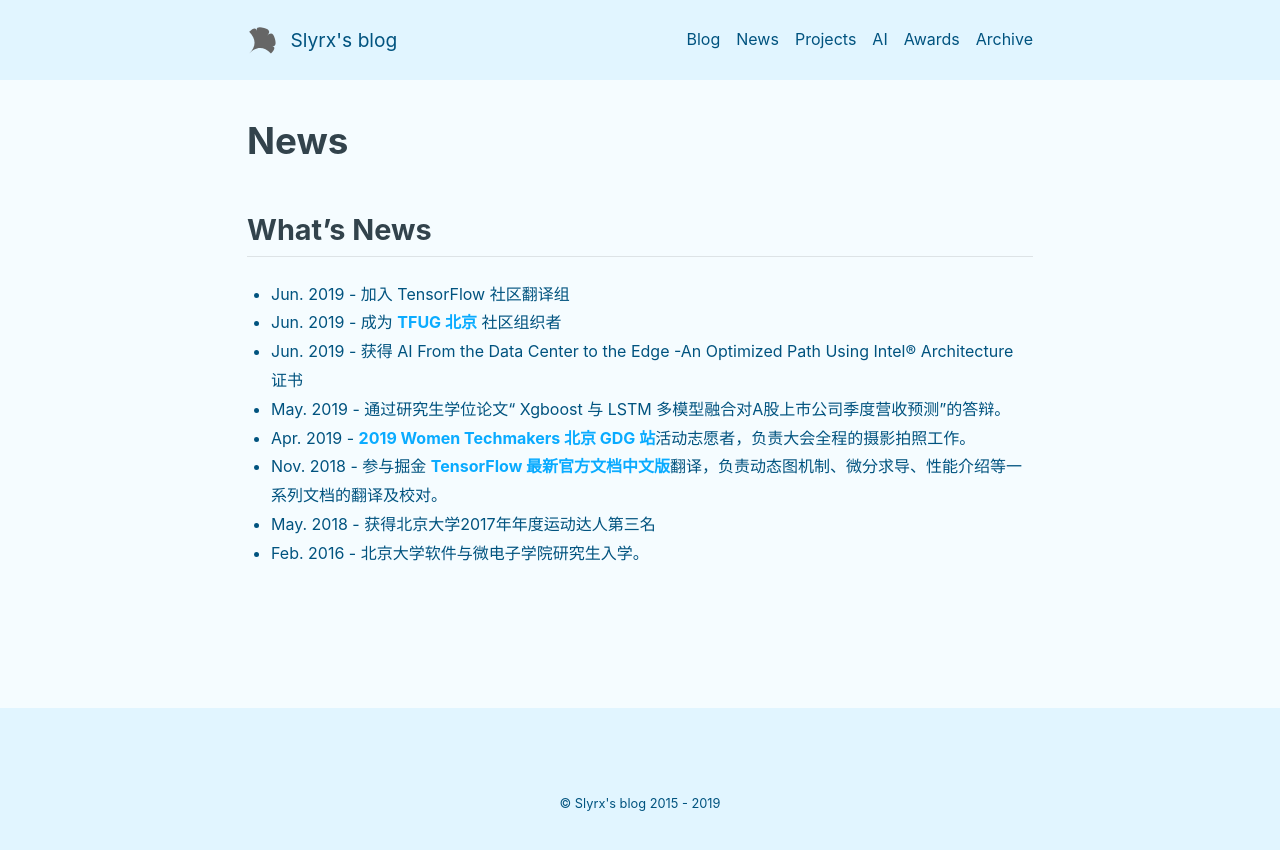
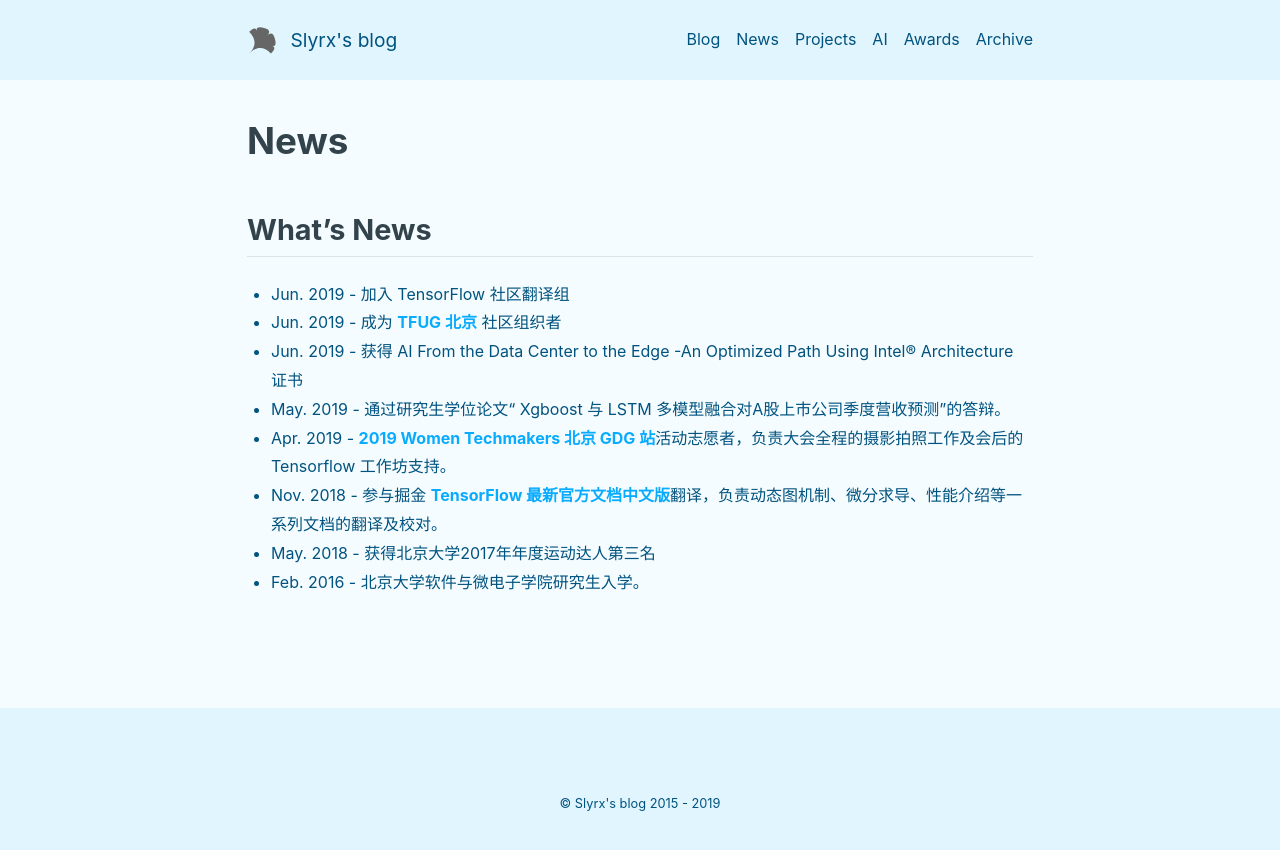
Before and after one commit to slyrx/Tech_Blog, a Jekyll site: the page built from news.md, in a window 1280 px wide. Shown: the top 850 px of the page. Built offline with Jekyll 4.4.1, drawn with Linux system fonts in a browser that asks for light colours; nearby versions of some CDN libraries.

Commit message:
Update news.md

```diff
--- a/news.md
+++ b/news.md
@@ -14,7 +14,7 @@ title: News
 + Jun. 2019 - 成为 [TFUG 北京](https://mp.weixin.qq.com/s/PJFNPxx6RteC2PX85pF5GA) 社区组织者
 + Jun. 2019 - 获得 AI From the Data Center to the Edge -An Optimized Path Using Intel® Architecture 证书
 + May. 2019 - 通过研究生学位论文“ Xgboost 与 LSTM 多模型融合对A股上市公司季度营收预测”的答辩。
-+ Apr. 2019 - [2019 Women Techmakers 北京 GDG 站](https://mp.weixin.qq.com/s/CPLQp9Kopto83-zzZWq_ZA)活动志愿者，负责大会全程的摄影拍照工作。
++ Apr. 2019 - [2019 Women Techmakers 北京 GDG 站](https://mp.weixin.qq.com/s/CPLQp9Kopto83-zzZWq_ZA)活动志愿者，负责大会全程的摄影拍照工作及会后的 Tensorflow 工作坊支持。
 + Nov. 2018 - 参与掘金 [TensorFlow 最新官方文档中文版](https://tensorflow.juejin.im)翻译，负责动态图机制、微分求导、性能介绍等一系列文档的翻译及校对。
 + May. 2018 - 获得北京大学2017年年度运动达人第三名
 + Feb. 2016 - 北京大学软件与微电子学院研究生入学。
```
